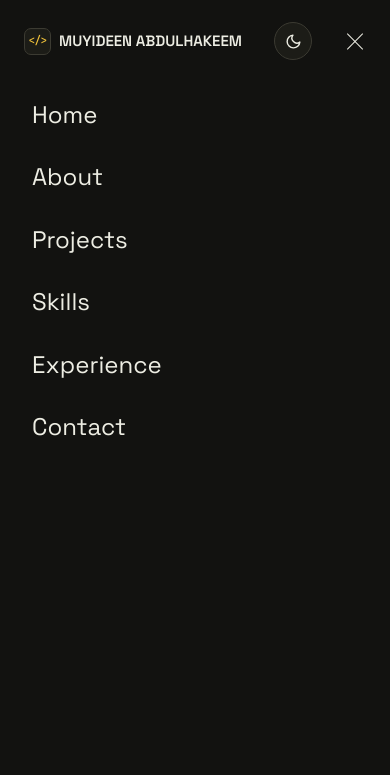
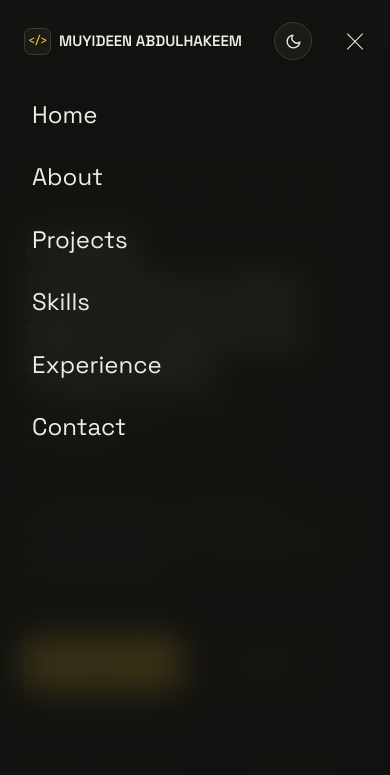
Before and after one commit to Abdulhakeem010/portfolio-site, a plain HTML site: page index.html in a window 390 px wide. Both pictures are taken after a click on the button 355 px from the left and 41 px from the top of the page. Shown: the top 775 px of the page. Drawn offline with Linux system fonts and the light colour scheme.

Commit message:
Enhance mobile menu functionality and improve styling for better user experience

```diff
--- a/css/style.css
+++ b/css/style.css
@@ -177,13 +177,18 @@
 
   .mobile-panel{
     position:fixed;inset:0;top:64px;
-    background:var(--bg);
+    background:color-mix(in srgb, var(--bg) 80%, transparent);
+    backdrop-filter:blur(18px);
+    -webkit-backdrop-filter:blur(18px);
+    border-bottom:1px solid var(--border);
+    box-shadow:0 24px 60px -24px rgba(0,0,0,.45);
     z-index:90;
     padding:var(--space-4);
     transform:translateY(-8px);
     opacity:0;pointer-events:none;
     transition:opacity .3s var(--ease), transform .3s var(--ease);
-  }
+}
+
   .mobile-panel.open{opacity:1;transform:translateY(0);pointer-events:all;}
   .mobile-panel ul{list-style:none;display:flex;flex-direction:column;gap:var(--space-3);}
   .mobile-panel a{font-size:24px;font-family:'Space Grotesk',sans-serif;}
--- a/index.html
+++ b/index.html
@@ -151,7 +151,7 @@
             <div class="proj-name">Status Kit</div>
             <p class="proj-desc">A fast, clean lookup tool for HTTP status codes — built with my brother so any programmer hitting an error can get a clear explanation in seconds instead of digging through documentation.</p>
             <div class="proj-links">
-              <a href="https://status-kit.netlify.app/" class="proj-link">Live Demo <span class="arrow">↗</span></a>
+              <a href="https://status-kit.netlify.app/" target="_blank" rel="noopener noreferrer" class="proj-link">Live Demo <span class="arrow">↗</span></a>
             </div>
           </div>
         </div>
--- a/js/main.js
+++ b/js/main.js
@@ -21,17 +21,18 @@
 
   // mobile menu
   var trigger = document.getElementById('menuTrigger');
-  var panel = document.getElementById('mobilePanel');
-  trigger.addEventListener('click', function(){
-    trigger.classList.toggle('open');
-    panel.classList.toggle('open');
-  });
-  panel.querySelectorAll('a').forEach(function(a){
-    a.addEventListener('click', function(){
-      trigger.classList.remove('open');
-      panel.classList.remove('open');
-    });
-  });
+var panel = document.getElementById('mobilePanel');
+function setMenu(open){
+  trigger.classList.toggle('open', open);
+  panel.classList.toggle('open', open);
+  document.body.style.overflow = open ? 'hidden' : '';
+}
+trigger.addEventListener('click', function(){
+  setMenu(!panel.classList.contains('open'));
+});
+panel.querySelectorAll('a').forEach(function(a){
+  a.addEventListener('click', function(){ setMenu(false); });
+});
 
   // theme toggle (both nav button and playground switch stay in sync)
   var themeToggle = document.getElementById('themeToggle');
```
